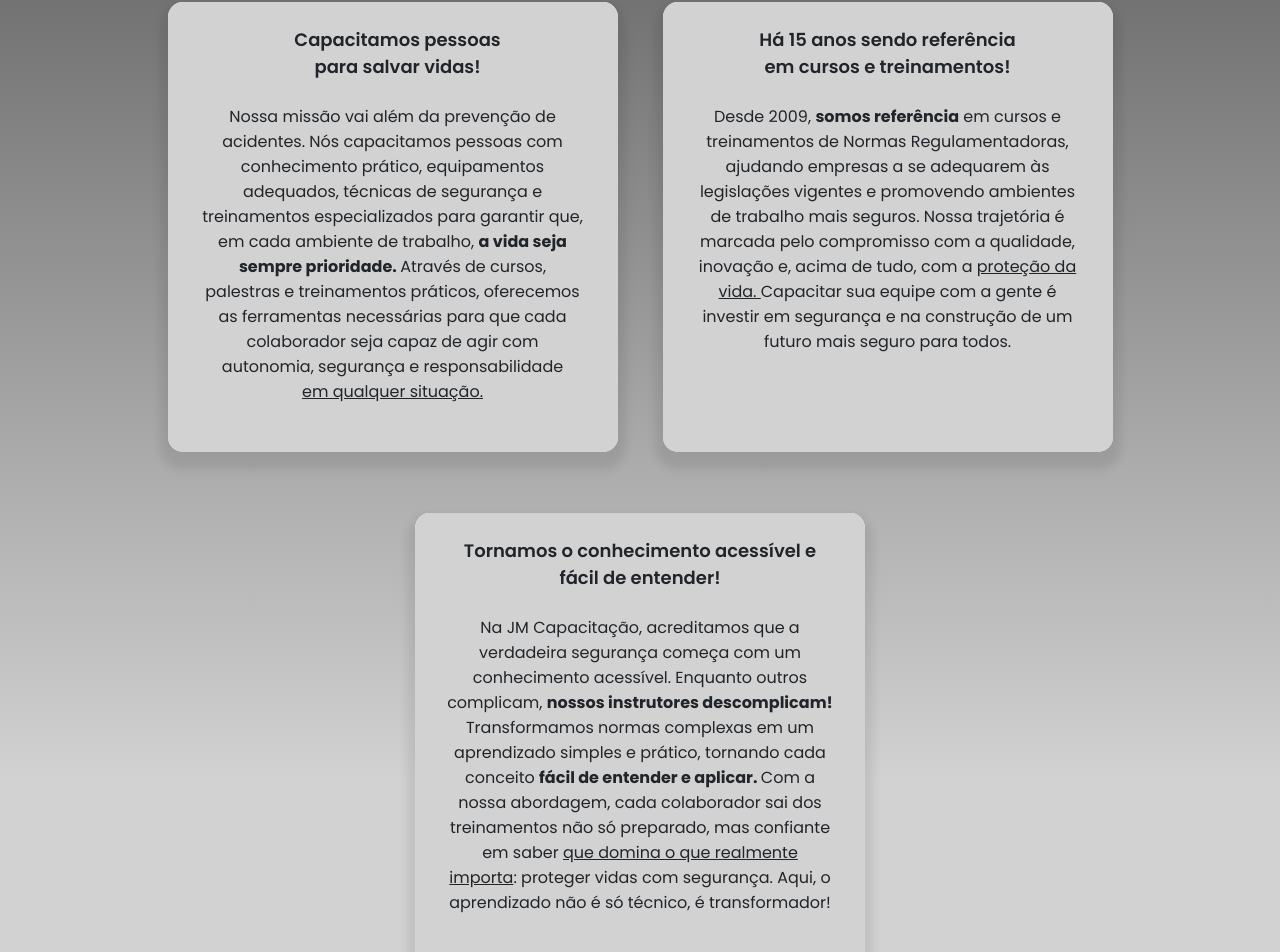
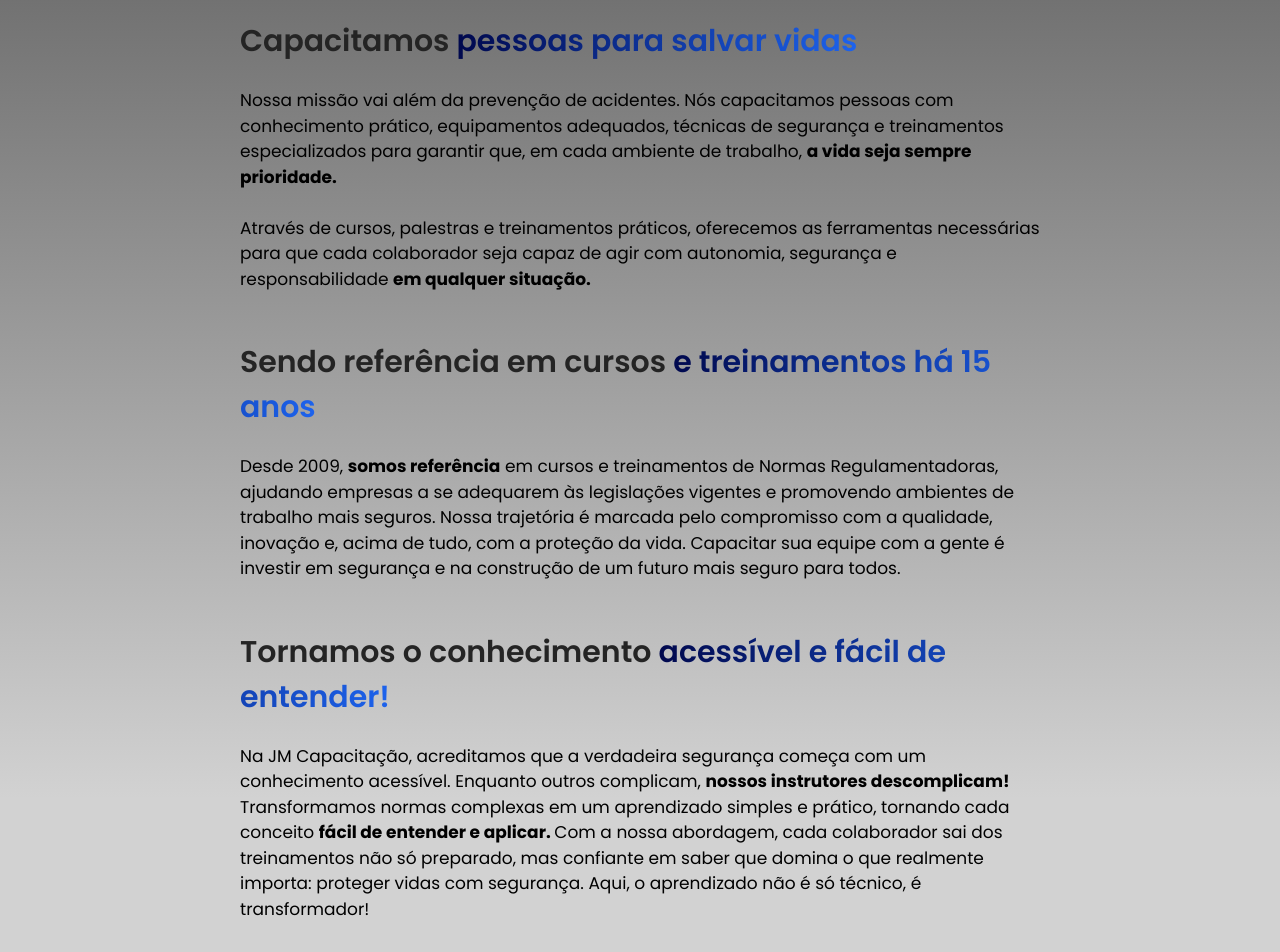
Before and after one commit to retzl4ff/JmCapacitacao, a React (Vite) app: page / in a window 1280 px wide. Shown: the part 1536-2488 px from the top of the page. Built offline with nearby package versions, Linux system fonts and the light colour scheme.

Commit message:
feat: add swiper dependency and implement video play/pause on scroll in Inicio component; update styles in Servicos component

```diff
--- a/package.json
+++ b/package.json
@@ -14,7 +14,8 @@
     "react": "^18.3.1",
     "react-dom": "^18.3.1",
     "react-router-dom": "^7.2.0",
-    "reactstrap": "^9.2.3"
+    "reactstrap": "^9.2.3",
+    "swiper": "^11.2.5"
   },
   "devDependencies": {
     "@babel/core": "^7.26.8",
--- a/src/styles/body.css
+++ b/src/styles/body.css
@@ -99,27 +99,36 @@
   padding: 0;
   margin: 0;
   border: none;
-  border-radius: 10px;
+}
+
+.gradient-blue {
+  background: linear-gradient(90deg, #00084d, #1d63ed);
+  background-clip: text !important;
+  -webkit-text-fill-color: transparent;
+}
+
+.gradient-blue-2 {
+  background: linear-gradient(90deg, rgb(57, 177, 255), rgb(26, 76, 184),#00084d);
+  background-clip: text !important;
+  -webkit-text-fill-color: transparent;
+}
+
+.header-card {
+  font-size: 30px;
 }
 
 .card-header {
+  font-weight: 600;
   background-color: transparent;
-  font-family: 'Poppins', serif;
-  font-weight: 600;
   font-size: 18px;
 }
 
-.card-body {
-  box-shadow: 0px 10px 10px 8px rgba(0, 0, 0, 0.082);
+.cards-section {
+  width: 65%;
   border-radius: 15px;
+  background: transparent;
+  transition: 0.2s;
 }
-
-.cards-section {
-  width: 450px;
-  height: 450px;
-  border-radius: 15px;
-}
-
 
 .separator::before {
   content: "";
--- a/src/views/Home/Body/Inicio/index.jsx
+++ b/src/views/Home/Body/Inicio/index.jsx
@@ -29,6 +29,29 @@ export default function Inicio() {
     setIsLoaded(true);
   };
 
+  useEffect(() => {
+    const observer = new IntersectionObserver(
+      ([entry]) => {
+        if (entry.isIntersecting) {
+          videoRef.current?.play();
+        } else {
+          videoRef.current?.pause();
+        }
+      },
+      { threshold: 0.2 }
+    );
+
+    if (videoRef.current) {
+      observer.observe(videoRef.current);
+    }
+
+    return () => {
+      if (videoRef.current) {
+        observer.unobserve(videoRef.current);
+      }
+    };
+  }, []);
+
   return (
     <div id="inicio" className="position-relative">
       <div style={{ height: `${videoHeight * 0.5625}px`, overflow: 'hidden' }}>
@@ -43,7 +66,7 @@ export default function Inicio() {
           <source src="src\assets\JM CAPACITACAO.mp4" type="video/mp4" />
         </video>
       </div>
-      <div className="position-absolute" style={{ top: '33%', width: '100%' }}>
+      <div className="position-absolute" style={{ top: '30%', width: '100%' }}>
         <div className="banner-text container d-flex flex-column mb-3">
           <span
             style={{
--- a/src/views/Home/Body/Servicos/index.jsx
+++ b/src/views/Home/Body/Servicos/index.jsx
@@ -15,9 +15,9 @@ export default function Servicos() {
       >
         <div className="">
           <p style={{ color: 'rgb(57 177 255)' }}>Você merece voltar</p>
-          <p>
+          <p style={{ color: 'rgb(57, 177, 255)' }}>
             para casa em{' '}
-            <span style={{ color: '#001376' }}>
+            <span style={{ color: '#00084d' }}>
               <u>segurança.</u>
             </span>
           </p>
@@ -25,65 +25,73 @@ export default function Servicos() {
         <div className="d-flex align-items-center justify-content-center">
           <span
             className="slogan-message-description text-center p-3"
-            style={{ fontSize: '26px', fontWeight: '500', color: 'black' }}
+            style={{ fontSize: '32px', fontWeight: '500', color: 'white' }}
           >
-            E é por esse motivo que nós <u>levamos a sua segurança a sério!</u>
+            E é por esse motivo que nós levamos a sua segurança a sério!
           </span>
         </div>
       </div>
       <div className="card-message w-100 d-flex flex-column justify-content-center">
         <div
-          className="d-flex flex-wrap justify-content-center"
+          className="d-flex justify-content-center flex-wrap w-100 mb-4"
           style={{ marginTop: '40px', gap: '45px' }}
         >
-          <Card className="cards-section mb-3 d-flex justify-content-center">
-            <CardBody style={{ background: 'rgba(210, 210, 210, 1)' }}>
-              <CardHeader className="text-center border-0">
-                <div style={{ marginLeft: '10px' }}>
-                  Capacitamos pessoas <br /> para salvar vidas!
-                </div>
-              </CardHeader>
-              <p className="p-3 text-center">
-                <span>
+          <Card className="cards-section">
+            <CardHeader className="border-0">
+              <span className="header-card" style={{ color: '#242424' }}>
+                Capacitamos{' '}
+                <span className="gradient-blue">
+                  pessoas para salvar vidas{' '}
+                </span>
+              </span>
+            </CardHeader>
+            <CardBody className="d-flex align-items-center justify-content-center mb-4">
+              <p className="m-0">
+                <span style={{ fontSize: '17px', color: 'black' }}>
                   Nossa missão vai além da prevenção de acidentes. Nós
                   capacitamos pessoas com conhecimento prático, equipamentos
                   adequados, técnicas de segurança e treinamentos especializados
                   para garantir que, em cada ambiente de trabalho,{' '}
-                  <b>a vida seja sempre prioridade. </b>Através de cursos,
-                  palestras e treinamentos práticos, oferecemos as ferramentas
-                  necessárias para que cada colaborador seja capaz de agir com
-                  autonomia, segurança e responsabilidade <br />{' '}
-                  <u> em qualquer situação.</u>
+                  <b>a vida seja sempre prioridade. </b>
+                  <br />
+                  <br />
+                  Através de cursos, palestras e treinamentos práticos,
+                  oferecemos as ferramentas necessárias para que cada
+                  colaborador seja capaz de agir com autonomia, segurança e
+                  responsabilidade <b>em qualquer situação.</b>
                 </span>
               </p>
             </CardBody>
-          </Card>
-          <Card className="cards-section d-flex justify-content-center">
-            <CardBody style={{ background: 'rgba(210, 210, 210, 1)' }}>
-              <CardHeader className="text-center border-0">
-                Há 15 anos sendo referência <br /> em cursos e treinamentos!
-              </CardHeader>
-              <p className="p-3 text-center">
-                <span>
+            <CardHeader className="border-0">
+              <span className="header-card" style={{ color: '#242424' }}>
+                Sendo referência em cursos{' '}
+                <span className="gradient-blue">e treinamentos há 15 anos</span>
+              </span>
+            </CardHeader>
+            <CardBody className="d-flex align-items-center justify-content-center mb-4">
+              <p className="m-0">
+                <span style={{ fontSize: '17px', color: 'black' }}>
                   Desde 2009, <b>somos referência</b> em cursos e treinamentos
                   de Normas Regulamentadoras, ajudando empresas a se adequarem
                   às legislações vigentes e promovendo ambientes de trabalho
                   mais seguros. Nossa trajetória é marcada pelo compromisso com
-                  a qualidade, inovação e, acima de tudo, com a{' '}
-                  <u>proteção da vida. </u>Capacitar sua equipe com a gente é
-                  investir em segurança e na construção de um futuro mais seguro
-                  para todos.
+                  a qualidade, inovação e, acima de tudo, com a proteção da
+                  vida. Capacitar sua equipe com a gente é investir em segurança
+                  e na construção de um futuro mais seguro para todos.
                 </span>
               </p>
             </CardBody>
-          </Card>
-          <Card className="cards-section d-flex justify-content-center">
-            <CardBody style={{ background: 'rgba(210, 210, 210, 1)' }}>
-              <CardHeader className="text-center border-0">
-                Tornamos o conhecimento acessível e fácil de entender!
-              </CardHeader>
-              <p className="p-3 text-center">
-                <span>
+            <CardHeader className="border-0">
+              <span className="header-card" style={{ color: '#242424' }}>
+                Tornamos o conhecimento{' '}
+                <span className="gradient-blue">
+                  acessível e fácil de entender!
+                </span>
+              </span>
+            </CardHeader>
+            <CardBody className="d-flex align-items-center justify-content-center mb-4">
+              <p className="m-0">
+                <span style={{ fontSize: '17px', color: 'black' }}>
                   Na JM Capacitação, acreditamos que a verdadeira segurança
                   começa com um conhecimento acessível. Enquanto outros
                   complicam, <b>nossos instrutores descomplicam!</b>{' '}
@@ -91,10 +99,9 @@ export default function Servicos() {
                   prático, tornando cada conceito{' '}
                   <b>fácil de entender e aplicar. </b>
                   Com a nossa abordagem, cada colaborador sai dos treinamentos
-                  não só preparado, mas confiante em saber{' '}
-                  <u>que domina o que realmente importa</u>: proteger vidas com
-                  segurança. Aqui, o aprendizado não é só técnico, é
-                  transformador!
+                  não só preparado, mas confiante em saber que domina o que
+                  realmente importa: proteger vidas com segurança. Aqui, o
+                  aprendizado não é só técnico, é transformador!
                 </span>
               </p>
             </CardBody>
```
Also changed, not shown: 1 other file (tests, documents, lock files or other folders).
